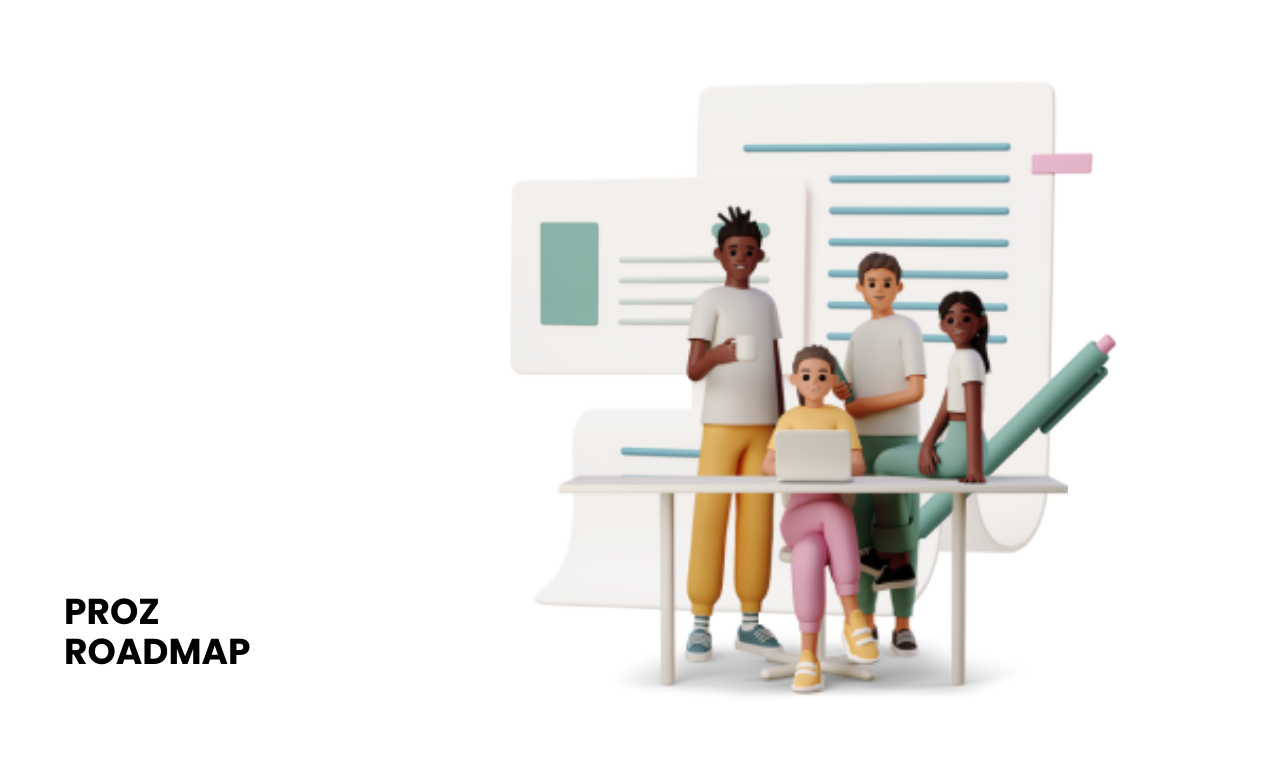
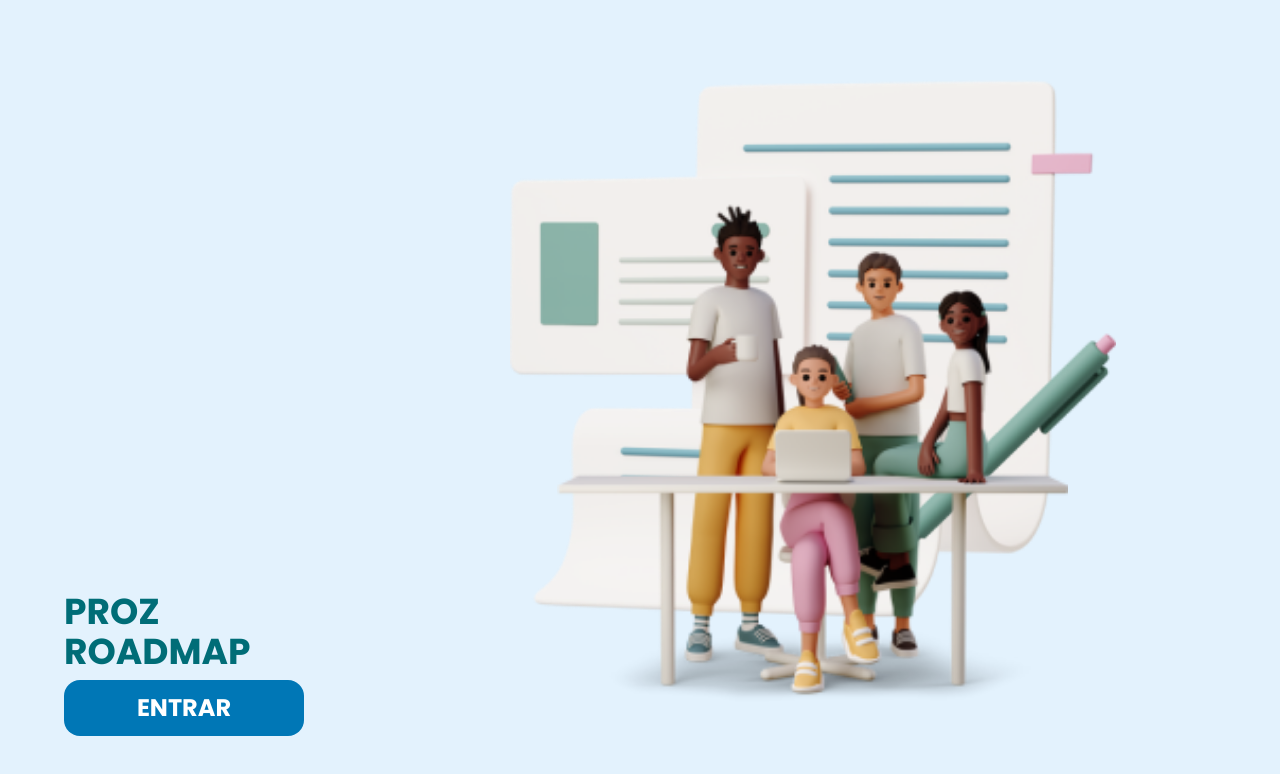
Before and after one commit to mariadxavier/roadmap-administracao, a React (Vite) app: page / in a window 1280 px wide. Shown: the top 774 px of the page. Built offline with nearby package versions, Linux system fonts and the light colour scheme; a web font is replaced by a local one.

Commit message:
fix: colors

```diff
--- a/src/components/AccessButton.tsx
+++ b/src/components/AccessButton.tsx
@@ -8,6 +8,6 @@ export function AccessButton({...props}: PropsAccessButton) {
 
 
   return (
-    <button className="bg-adm-dark font-poppins uppercase h-16 xsm:h-14 w-72 xsm:w-60 rounded-2xl text-white text-2xl font-bold" {...props}>Entrar</button>
+    <button className="bg-button-adm font-poppins uppercase h-16 xsm:h-14 w-72 xsm:w-60 rounded-2xl text-white text-2xl font-bold" {...props}>Entrar</button>
   )
 }
--- a/src/pages/StartPage.tsx
+++ b/src/pages/StartPage.tsx
@@ -4,10 +4,10 @@ import { AccessButton } from '../components/AccessButton'
 
 function StartPage() {
   return (
-    <section className='flex flex-col w-screen h-screen bg-adm-light items-center justify-between lg:flex-row-reverse lg:p-16'>
+    <section className='flex flex-col w-screen h-screen bg-backgroundLight-adm items-center justify-between lg:flex-row-reverse lg:p-16'>
       <GrupImg/>
       <div className='flex flex-col relative bottom-[2vh] md:bottom-[6vh] z-10 gap-3 xsm:gap-2 lg:self-end lg:bottom-0 lg:w-60'>
-        <h1 className='font-poppins text-3xl xsm:text-2xl text-adm-deep font-bold lg:text-4xl text-wrap'>PROZ ROADMAP</h1>
+        <h1 className='font-poppins text-3xl xsm:text-2xl text-titlePrincipal-adm font-bold lg:text-4xl text-wrap'>PROZ ROADMAP</h1>
         <AccessButton/>
       </div>
     </section>
```
